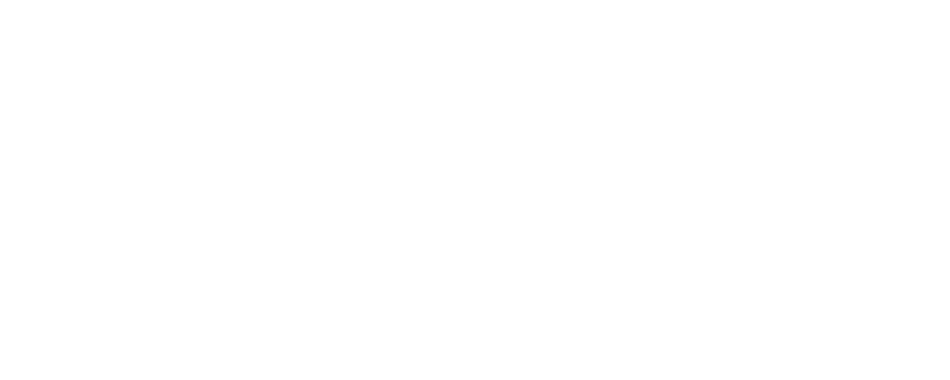
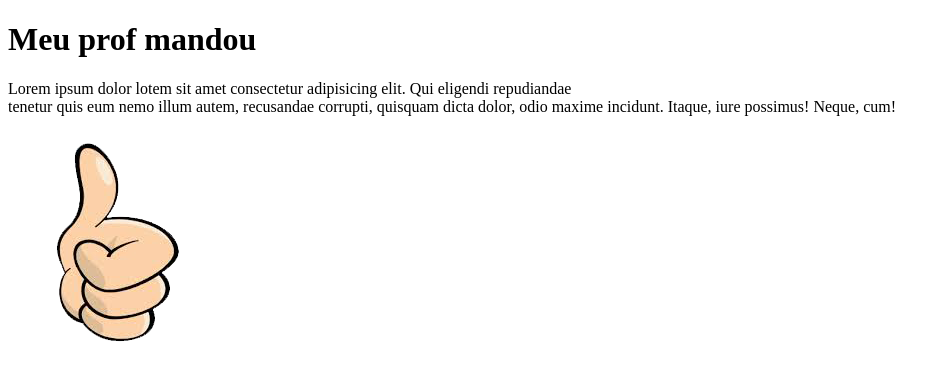
Before and after one commit to Framezinho/site1AT, a plain HTML site: page index.html in a window 1280 px wide. Shown: the whole page, without its empty margins (0-950 px from the left). Drawn offline with Linux system fonts and the light colour scheme.

Commit message:
Header
Primeira parte

```diff
--- a/index.html
+++ b/index.html
@@ -7,6 +7,13 @@
     <link rel="stylesheet" href="style.css">
 </head>
 <body>
+    <header>
+        <h1>Meu prof mandou</h1>
+        <P>Lorem ipsum dolor  lotem sit amet consectetur adipisicing elit. Qui eligendi repudiandae <br>
+            tenetur quis eum nemo illum autem, recusandae corrupti, quisquam dicta dolor, odio maxime incidunt. Itaque, iure possimus! Neque, cum!</P>
+        <img src="./img/0ab81303-9e40-47c1-97c1-629c7e6593a4.png" alt="">
+    </header>
+
 
     <script src="script.js"></script>
 </body>
```
Also changed, not shown: img/0ab81303-9e40-47c1-97c1-629c7e6593a4.png (added).
